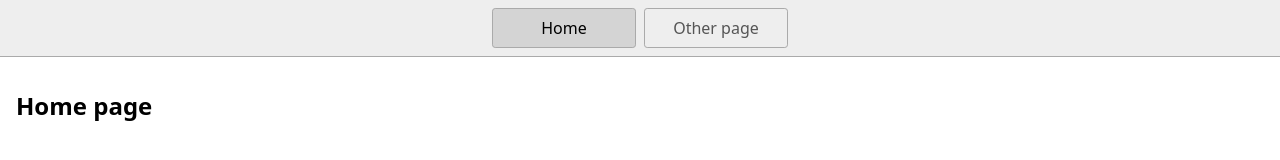
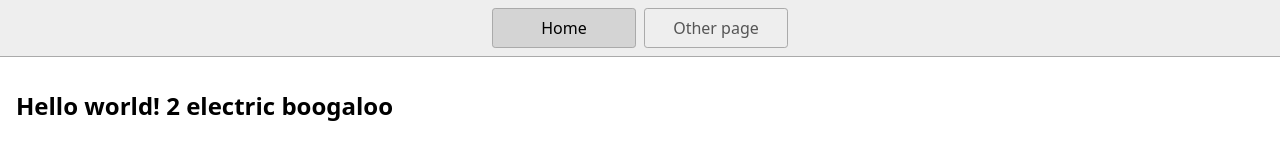
Before and after one commit to Martin-koder1/test-project-1, a website: page index.html in a window 1280 px wide. Drawn offline with Linux system fonts and the light colour scheme.

Commit message:
Changed page heading

```diff
--- a/index.html
+++ b/index.html
@@ -17,7 +17,7 @@
       <a href="/page2.html">Other page</a>
     </nav>
     <main>
-      <h1>Home page</h1>
+      <h1>Hello world! 2 electric boogaloo</h1>
     </main>
   </body>
 </html>
```
Also changed, not shown: 1 other file.
